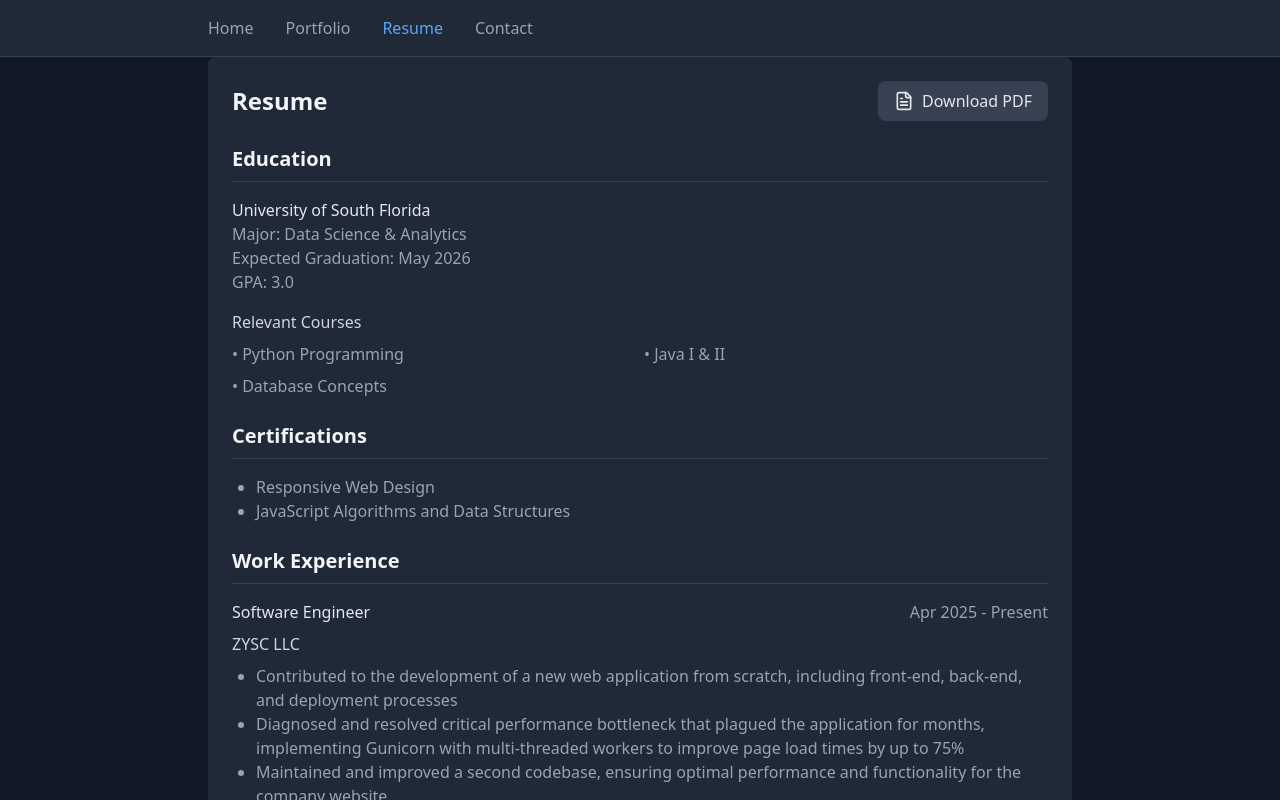
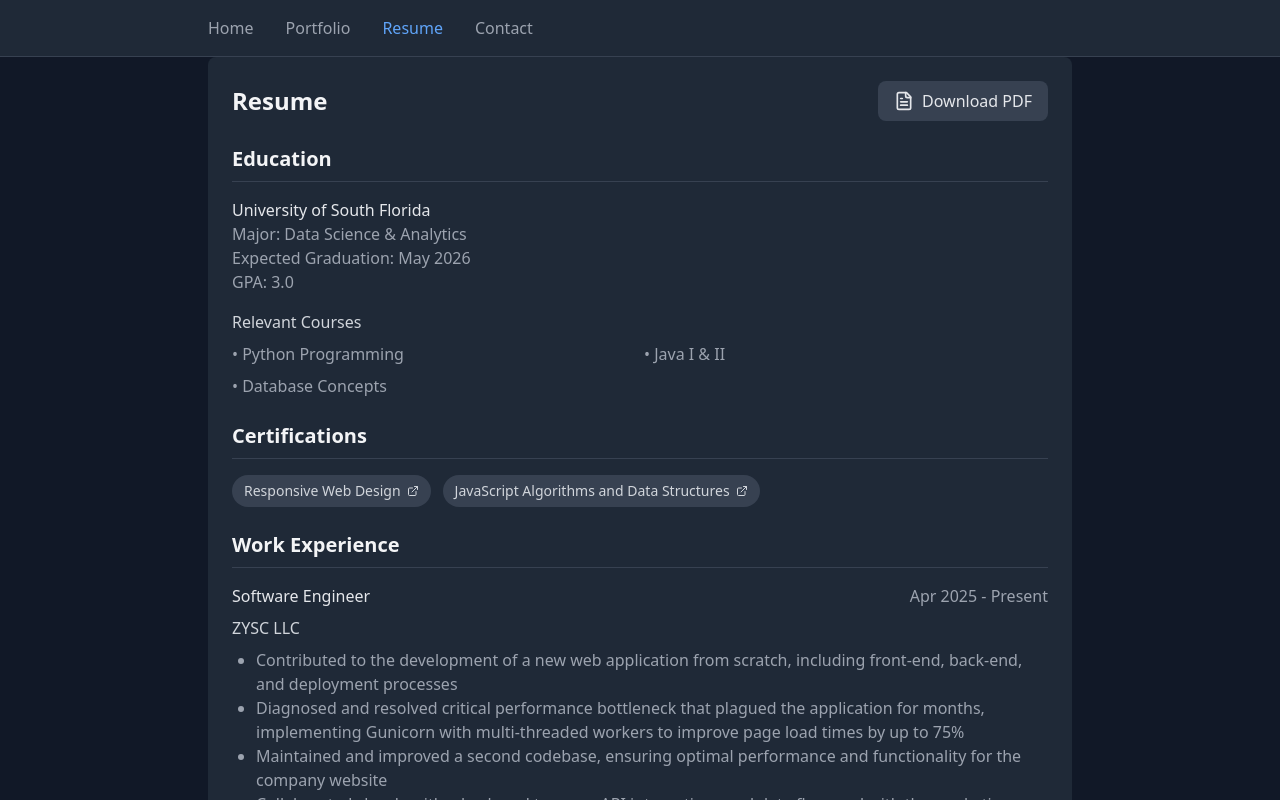
Before and after one commit to AaronM0710/portfolio-website, a React (Vite) app: page / in a window 1280 px wide. Both pictures are taken after a click on the button "Resume". Shown: the top 800 px of the page. Built offline with nearby package versions, Linux system fonts and the light colour scheme.

Commit message:
Make certification badges clickable with FCC verification links

```diff
--- a/src/App.jsx
+++ b/src/App.jsx
@@ -217,10 +217,26 @@ const App = () => {
       {/* Certifications Section */}
       <section className="space-y-4">
         <h3 className="text-xl font-semibold text-gray-100 border-b border-gray-700 pb-2">Certifications</h3>
-        <ul className="list-disc ml-6 text-gray-400">
-          <li>Responsive Web Design</li>
-          <li>JavaScript Algorithms and Data Structures</li>
-        </ul>
+        <div className="flex flex-wrap gap-3">
+          <a
+            href="https://www.freecodecamp.org/certification/AaronM0710/responsive-web-design"
+            target="_blank"
+            rel="noopener noreferrer"
+            className="flex items-center gap-1.5 bg-gray-700 hover:bg-gray-600 px-3 py-1.5 rounded-full text-sm text-gray-300 transition-colors"
+          >
+            Responsive Web Design
+            <ExternalLink size={12} />
+          </a>
+          <a
+            href="https://www.freecodecamp.org/certification/AaronM0710/javascript-algorithms-and-data-structures"
+            target="_blank"
+            rel="noopener noreferrer"
+            className="flex items-center gap-1.5 bg-gray-700 hover:bg-gray-600 px-3 py-1.5 rounded-full text-sm text-gray-300 transition-colors"
+          >
+            JavaScript Algorithms and Data Structures
+            <ExternalLink size={12} />
+          </a>
+        </div>
       </section>
 
       {/* Work Experience Section */}
```
